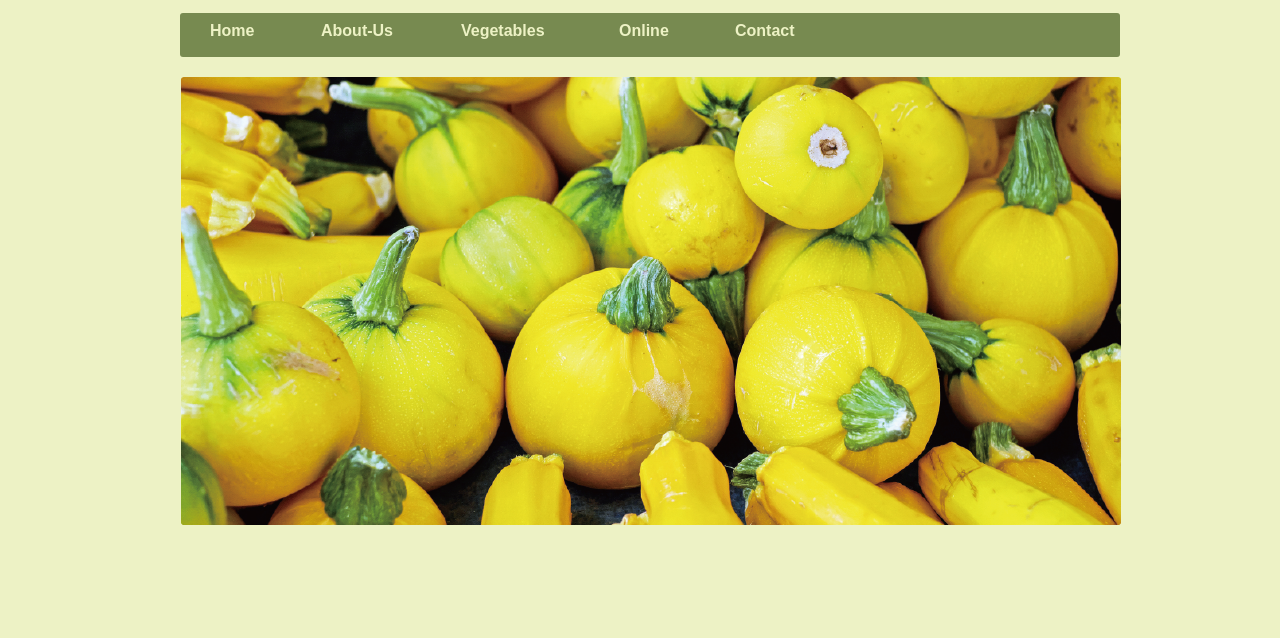
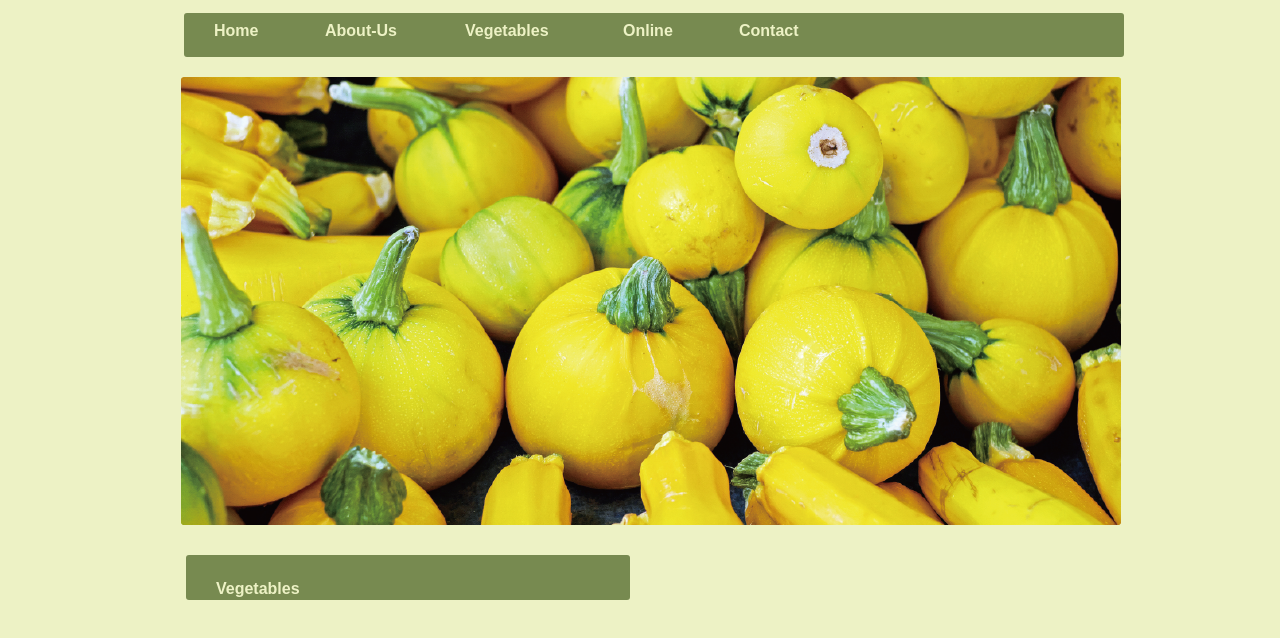
Before and after one commit to Karen9041/HW3-CSS, a plain HTML site: page index.html in a window 1280 px wide. Shown: the part 90-728 px from the top of the page. Drawn offline with Linux system fonts and the light colour scheme.

Commit message:
add vegetables2

```diff
--- a/CSS/style.css
+++ b/CSS/style.css
@@ -99,7 +99,7 @@ html {
     border-radius: 3px;
     background-color: #778a50;
     margin-top: 103px ;
-    margin-left: 170px ;
+    margin-left: 158px ;
   }
   .nav_list{
     margin: 0;
@@ -109,7 +109,7 @@ html {
     position: absolute;
     list-style:none;
     margin-top: 10;
-    margin-bottom: 11;
+    margin-bottom: 10;
   }
   .Home {
     width: 51px;
@@ -139,7 +139,7 @@ html {
     color: #edf2c5;
     margin-left:141px;
   }
-  .Vegetables {
+  .Vegetables1 {
     width: 98px;
     height: 23px;
     font-family: Arial;
@@ -189,3 +189,26 @@ html {
     margin-top: 167PX ;
     margin-left: 155px ;
   }
+  .body_box_vegetables {
+    position: absolute;
+    width: 444px;
+    height: 45px;
+    border-radius: 3px;
+    background-color: #778a50;
+    margin-top: 645PX ;
+    margin-left: 160px ;
+  }
+  .Vegetables2 {
+    width: 98px;
+    height: 23px;
+    font-family: Arial;
+    font-size: 16px;
+    font-weight: 900;
+    font-stretch: normal;
+    font-style: normal;
+    line-height: 2.25;
+    letter-spacing: normal;
+    text-align: left;
+    color: #edf2c5;
+    margin-left: 30px;
+  }
--- a/index.html
+++ b/index.html
@@ -26,19 +26,24 @@
                 </div>
             </button>
 
+            <nav>
                 <div class="nav_box">
                     <ul class="nav_list">
                         <li class="nav_list_items Home">Home</li>
                         <li class="nav_list_items About-Us">About-Us</li>
-                    <li class="nav_list_items Vegetables">Vegetables</li>
+                        <li class="nav_list_items Vegetables1">Vegetables</li>
                         <li class="nav_list_items Online">Online</li>
                         <li class="nav_list_items Contact">Contact</li>
                     </ul>
                 </div>
+            </nav>
 
             <main>
                 <div class="picture1">
                     <img src="img/img_main_pumpkin.png" alt="main_pumpkin" class="img_main_pumpkin">
+                </div>
+                <div class="body_box_vegetables">
+                    <p class="Vegetables2">Vegetables</p>
                 </div>
             </main>
 
```
Lines whose indentation alone changed are shown as unchanged.
